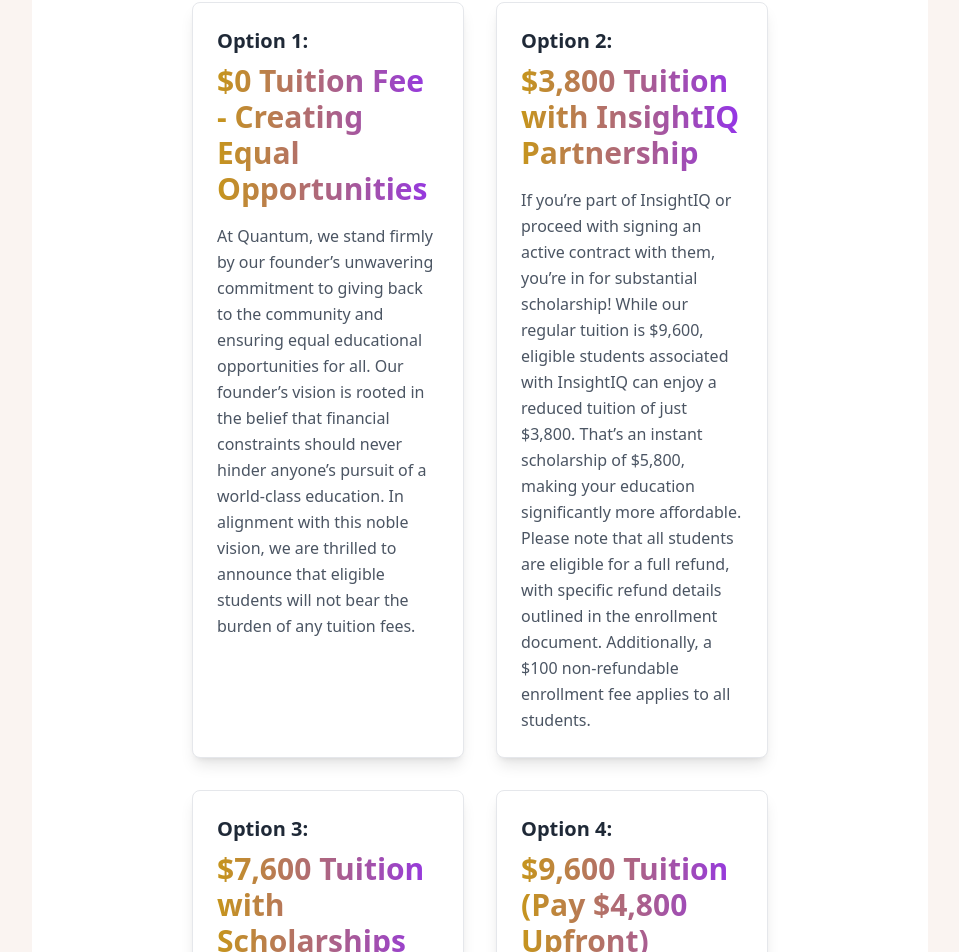
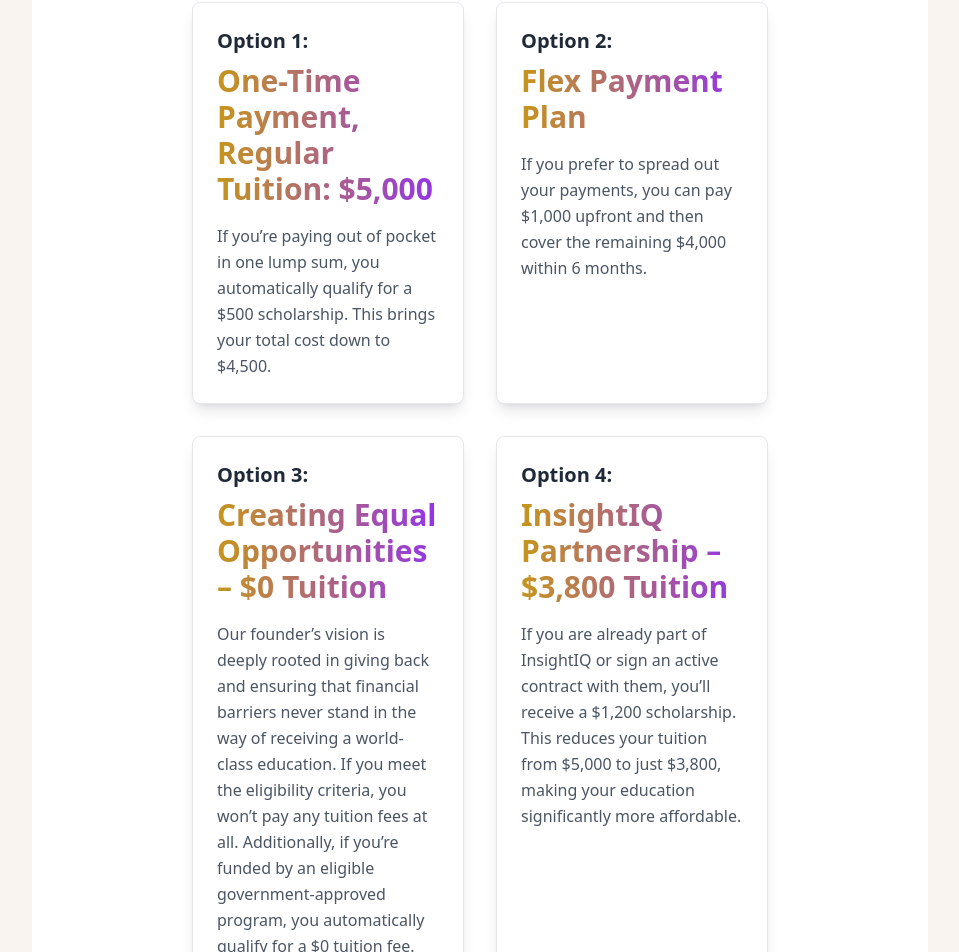
Before and after one commit to shejanNizam/quantum-education, a Next.js app: page /tuition-financial/tuition-fees in a window 1280 px wide. Shown: the part 590-1542 px from the top of the page, without its empty margins (160-1119 px from the left). Built offline with nearby package versions, Linux system fonts and the light colour scheme.

Commit message:
changes some design

```diff
--- a/src/app/tuition-financial/tuition-fees/page.js
+++ b/src/app/tuition-financial/tuition-fees/page.js
@@ -1,7 +1,5 @@
-import { FaEnvelope } from "react-icons/fa";
-
+import ContactUsComp from "@/lib/ContactUsComp";
 import { getMetadata } from "@/lib/utils";
-import ContactUsComp from "@/lib/ContactUsComp";
 export async function generateMetadata() {
   return getMetadata({ title: "TuitionFees - Quantum Institute" });
 }
@@ -10,35 +8,53 @@
   {
     id: 1,
     title: "Option 1:",
-    heading: "$0 Tuition Fee - Creating Equal Opportunities",
-    description: `At Quantum, we stand firmly by our founder’s unwavering commitment to giving back to the community and ensuring equal educational opportunities for all. Our founder’s vision is rooted in the belief that financial constraints should never hinder anyone’s pursuit of a world-class education. In alignment with this noble vision, we are thrilled to announce that eligible students will not bear the burden of any tuition fees.`,
+    // heading: "$0 Tuition Fee - Creating Equal Opportunities",
+    heading: "One-Time Payment,          Regular Tuition: $5,000",
+    // description: `At Quantum, we stand firmly by our founder’s unwavering commitment to giving back to the community and ensuring equal educational opportunities for all. Our founder’s vision is rooted in the belief that financial constraints should never hinder anyone’s pursuit of a world-class education. In alignment with this noble vision, we are thrilled to announce that eligible students will not bear the burden of any tuition fees.`,
+    description: ` If you’re paying out of pocket in one lump sum, you automatically qualify for a $500 scholarship. This brings your total cost down to $4,500. `,
   },
   {
     id: 2,
     title: "Option 2:",
-    heading: "$3,800 Tuition with InsightIQ Partnership",
-    description: `If you’re part of InsightIQ or proceed with signing an active contract with them, you’re in for substantial scholarship! While our regular tuition is $9,600, eligible students associated with InsightIQ can enjoy a reduced tuition of just $3,800. That’s an instant scholarship of $5,800, making your education significantly more affordable.
-    Please note that all students are eligible for a full refund, with specific refund details outlined in the enrollment document. Additionally, a $100 non-refundable enrollment fee applies to all students.`,
+    heading: "Flex Payment Plan",
+    // description: `If you’re part of InsightIQ or proceed with signing an active contract with them, you’re in for substantial scholarship! While our regular tuition is $9,600, eligible students associated with InsightIQ can enjoy a reduced tuition of just $3,800. That’s an instant scholarship of $5,800, making your education significantly more affordable.
+    // Please note that all students are eligible for a full refund, with specific refund details outlined in the enrollment document. Additionally, a $100 non-refundable enrollment fee applies to all students.`,
+    description: ` If you prefer to spread out your payments, you can pay $1,000 upfront and then cover the remaining $4,000 within 6 months. `,
   },
   {
     id: 3,
     title: "Option 3:",
-    heading: "$7,600 Tuition with Scholarships",
-    description: `Instead of the regular $9,600 tuition, you can pay just $7,600 through two fantastic scholarship options:
-    - Early Payment Scholarship: Pay your full tuition upfront or in two payments within 30 days to qualify for a $2,000 scholarship. Please note that this scholarship doesn’t apply to company or corporate-funded training programs.
-    - Academic Achievement Scholarship: Maintain a GPA of 3.5 or higher and pay your tuition in two installments to receive a $2,000 scholarship. You’ll also have an extended 60 days to complete your payment.
-    Please note that all students are eligible for a full refund, with specific refund details outlined in the enrollment document. Additionally, a $100 non-refundable enrollment fee applies to all students.`,
+    // heading: "$7,600 Tuition with Scholarships",
+    heading: "Creating Equal Opportunities – $0 Tuition",
+    // description: `Instead of the regular $9,600 tuition, you can pay just $7,600 through two fantastic scholarship options: - Early Payment Scholarship: Pay your full tuition upfront or in two payments within 30 days to qualify for a $2,000 scholarship. Please note that this scholarship doesn’t apply to company or corporate-funded training programs.
+    // - Academic Achievement Scholarship: Maintain a GPA of 3.5 or higher and pay your tuition in two installments to receive a $2,000 scholarship. You’ll also have an extended 60 days to complete your payment.
+    // Please note that all students are eligible for a full refund, with specific refund details outlined in the enrollment document. Additionally, a $100 non-refundable enrollment fee applies to all students.`,
+
+    description: ` Our founder’s vision is deeply rooted in giving back and ensuring that financial barriers never stand in the way of receiving a world-class education. If you meet the eligibility criteria, you won’t pay any tuition fees at all. Additionally, if you’re funded by an eligible government-approved program, you automatically qualify for a $0 tuition fee.
+ `,
   },
   {
     id: 4,
     title: "Option 4:",
-    heading: "$9,600 Tuition (Pay $4,800 Upfront)",
-    description: `Choose flexibility with our payment plan. Pay just half of your tuition, which is $4,800, at the beginning. The remaining amount can be paid in smaller installments over 18 months. For more information or any questions about this option, feel free to contact us at tuition@qust.education.
-    Please note that all students are eligible for a full refund, with specific refund details outlined in the enrollment document. Additionally, a $100 non-refundable enrollment fee applies to all students.`,
+    // heading: "$9,600 Tuition (Pay $4,800 Upfront)",
+    heading: "InsightIQ Partnership – $3,800 Tuition",
+    // description: `Choose flexibility with our payment plan. Pay just half of your tuition, which is $4,800, at the beginning. The remaining amount can be paid in smaller installments over 18 months. For more information or any questions about this option, feel free to contact us at tuition@qust.education.
+    // Please note that all students are eligible for a full refund, with specific refund details outlined in the enrollment document. Additionally, a $100 non-refundable enrollment fee applies to all students.`,
+    description: ` If you are already part of InsightIQ or sign an active contract with them, you’ll receive a $1,200 scholarship. This reduces your tuition from $5,000 to just $3,800, making your education significantly more affordable. `,
   },
 ];
 
 const highlights = [
+  {
+    title: "Refunds:",
+    description:
+      "All students are eligible for a full refund, with specific details outlined in the enrollment document.",
+  },
+  {
+    title: "Enrollment Fee:",
+    description:
+      " A $100 non-refundable enrollment fee applies to all students.",
+  },
   {
     title: "Scholarship Opportunities",
     description:
--- a/src/components/Home/Banner.js
+++ b/src/components/Home/Banner.js
@@ -5,10 +5,10 @@
 import { Russo_One } from "next/font/google";
 import Link from "next/link";
 import { CgArrowTopRight } from "react-icons/cg";
-import BG_IMAGE from "../../assets/banner_img/bg_banner.png";
+import BG_IMAGE from "../../assets/banner_img/bg_banner_img.png";
 import styles from "./Banner.module.css";
 
-import { useEffect, useState } from "react"; // added for dymanic
+import { useEffect, useState } from "react";
 
 const russoOne = Russo_One({
   subsets: ["latin"],
```
Also changed, not shown: src/assets/banner_img/bg_banner_img.png (added).
